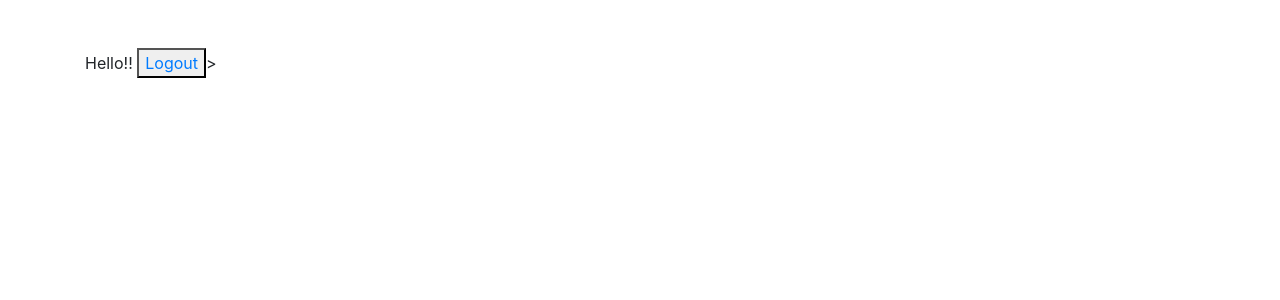
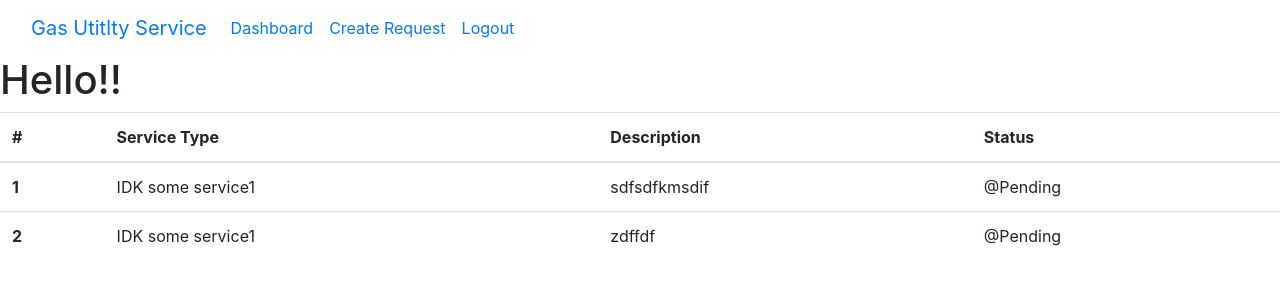
Before and after one commit to sayli2003/Gas-Utility-Requestor, a Django app: page /consumer/profile/ in a window 1280 px wide. Shown: the top 300 px of the page. Run offline with Django 5.2, Linux system fonts and the light colour scheme; data comes from the database, SQL or seed files in the repository; both versions use the stored data as it was after the commit; some libraries are stand-ins or nearby versions.

Commit message:
Files Upload and View order history

```diff
--- a/myapp/templates/dashboard.html
+++ b/myapp/templates/dashboard.html
@@ -7,11 +7,56 @@
     <link rel="stylesheet" href="https://stackpath.bootstrapcdn.com/bootstrap/4.5.2/css/bootstrap.min.css" integrity="sha384-JcKb8q3iqJ61gNV9KGb8thSsNjpSL0n8PARn9HuZOnIxN0hoP+VmmDGMN5t9UJ0Z" crossorigin="anonymous">
 </head>
 <body>
-    <div class="container mt-5">
-        Hello!!
-        {{ user.username }}
+    <nav class="navbar navbar-expand-lg bg-body-tertiary">
+  <div class="container-fluid">
+    <a class="navbar-brand" href="#">Gas Utitlty Service</a>
+    <button class="navbar-toggler" type="button" data-bs-toggle="collapse" data-bs-target="#navbarSupportedContent" aria-controls="navbarSupportedContent" aria-expanded="false" aria-label="Toggle navigation">
+      <span class="navbar-toggler-icon"></span>
+    </button>
+    <div class="collapse navbar-collapse" id="navbarSupportedContent">
+      <ul class="navbar-nav me-auto mb-2 mb-lg-0">
+          <li class="nav-item">
+          <a class="nav-link" href="/consumer/profile/">Dashboard</a>
+        </li>
+          <li class="nav-item">
+          <a class="nav-link" href="/consumer/create_service_request/">Create Request</a>
+        </li>
+        <li class="nav-item">
+          <a class="nav-link" aria-current="page" href="/consumer/logout/">Logout</a>
+        </li>
+       </ul>
+    </div>
+  </div>
+</nav>
 
-        <button><a href="/consumer/logout/">Logout</a></button>>
-    </div>
+    <h1>Hello!! {{ user.username }}</h1>
+    {% block content %}
+    <table class="table">
+  <thead>
+    <tr>
+      <th scope="col">#</th>
+      <th scope="col">Service Type</th>
+      <th scope="col">Description</th>
+      <th scope="col">Status</th>
+
+    </tr>
+  </thead>
+         {% if service_requests %}
+  <tbody>
+   {% for item in service_requests %}
+        <tr>
+      <th scope="row">{{ item.id }}</th>
+      <td>{{ item.service_type }}</td>
+      <td>{{ item.description }}</td>
+      <td>@{{ item.status }}</td>
+    </tr>
+      {% endfor %}
+
+  </tbody>
+          {% else %}
+    <p>No items found.</p>
+  {% endif %}
+    {% endblock %}
+</table>
 </body>
 </html>
--- a/myapp/views.py
+++ b/myapp/views.py
@@ -3,6 +3,8 @@
 from django.contrib import messages
 from .forms import UserSignupForm, UserLoginForm
 from .forms import ServiceRequestForm
+from .models import ServiceRequest
+
 
 def signup(request):
     if request.method == 'POST':
@@ -17,6 +19,8 @@
     return render(request, 'signup.html', {'form': form})
 
 def user_login(request):
+    if request.user:
+        return redirect('/consumer/profile')
     if request.method == 'POST':
         form = UserLoginForm(request.POST)
         username = request.POST['username']
@@ -38,7 +42,8 @@
     return redirect('login')
 
 def profile(request):
-    return render(request, 'dashboard.html')
+    service_requests=ServiceRequest.objects.filter(name__icontains=request.user.username)
+    return render(request, 'dashboard.html', {'service_requests': service_requests})
 
 
 
```
Also changed, not shown: myapp/templates/create_service_request.html (+25 -0 lines), myapp/templates/service_request_success.html (+23 -0 lines), db.sqlite3, myapp/forms.py (line endings or trailing spaces), 1 other file.
